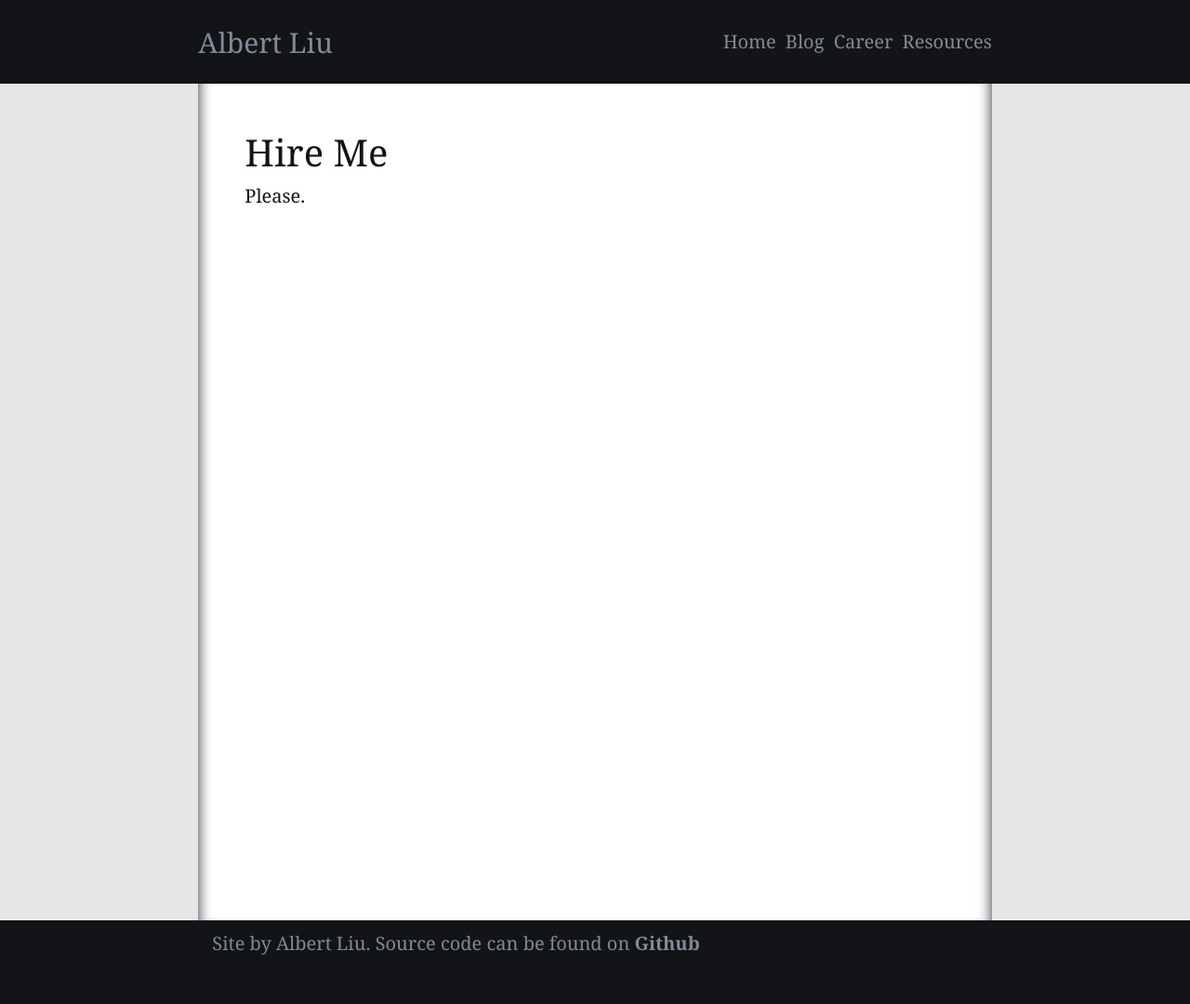
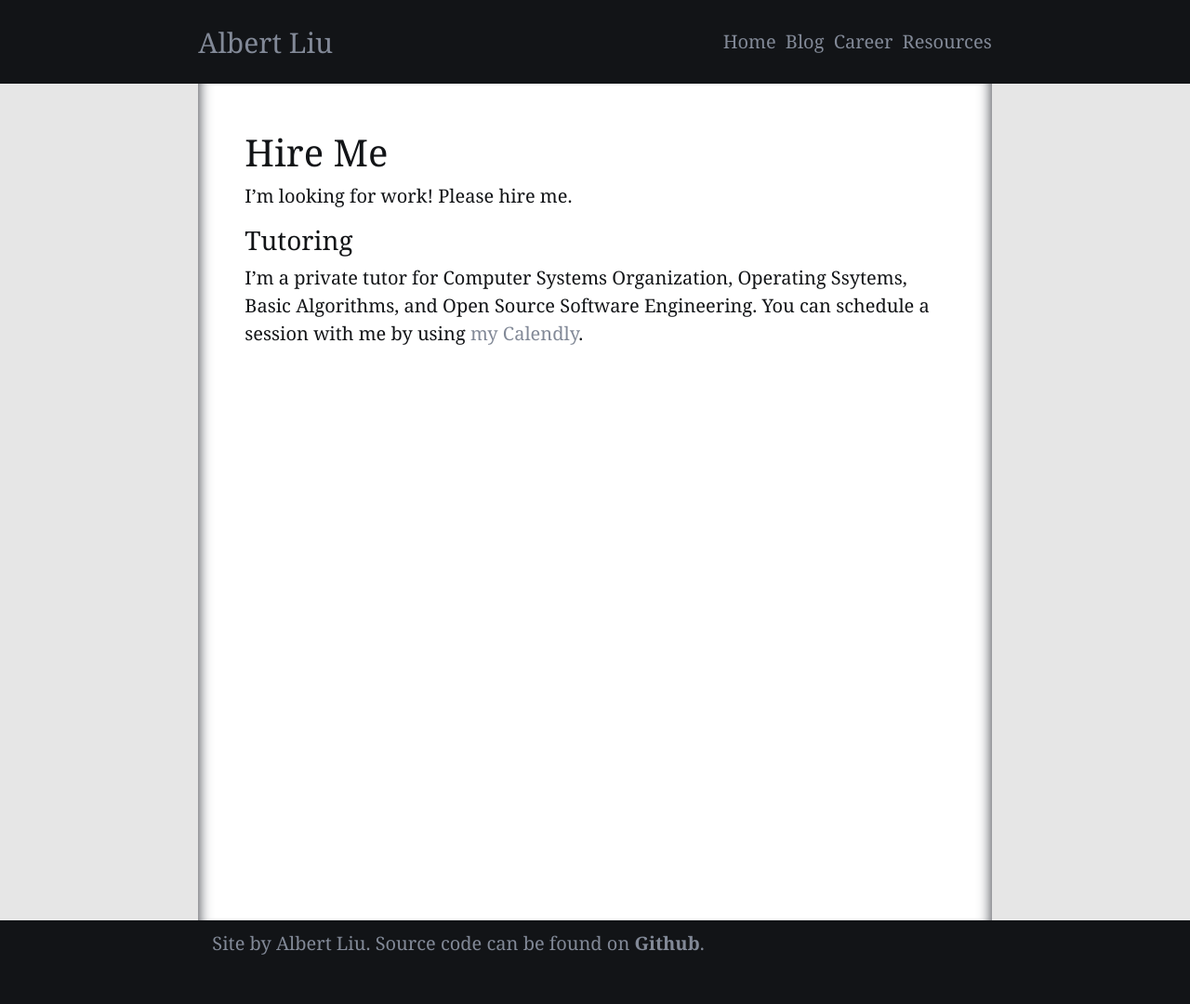
Before and after one commit to A1Liu/a1liu.github.io, a Jekyll site: the page built from src/career.md, in a window 1280 px wide. Shown: the whole page at 93% size. Built offline with Jekyll 4.4.1, drawn with Linux system fonts in a browser that asks for light colours.

Commit message:
added stuffos

```diff
--- a/src/_includes/global/footer.html
+++ b/src/_includes/global/footer.html
@@ -2,7 +2,7 @@
 
 <div class="col-8">
   Site by Albert Liu. Source code can be found on
-  <a href="https://github.com/A1Liu/a1liu.github.io"><strong>Github</strong></a>
+  <a href="https://github.com/A1Liu/a1liu.github.io"><strong>Github</strong></a>.
 </div>
 
 <div class="col-2"></div>
--- a/src/career.md
+++ b/src/career.md
@@ -2,4 +2,9 @@
 title: Hire Me
 permalink: /career
 ---
-Please.
+I'm looking for work! Please hire me.
+
+### Tutoring
+I'm a private tutor for Computer Systems Organization, Operating Ssytems, Basic
+Algorithms, and Open Source Software Engineering. You can schedule a session with
+me by using [my Calendly](https://calendly.com/a1liu/).
```
Also changed, not shown: src/_collections/_career/resume.md (added, +4 -0 lines).
